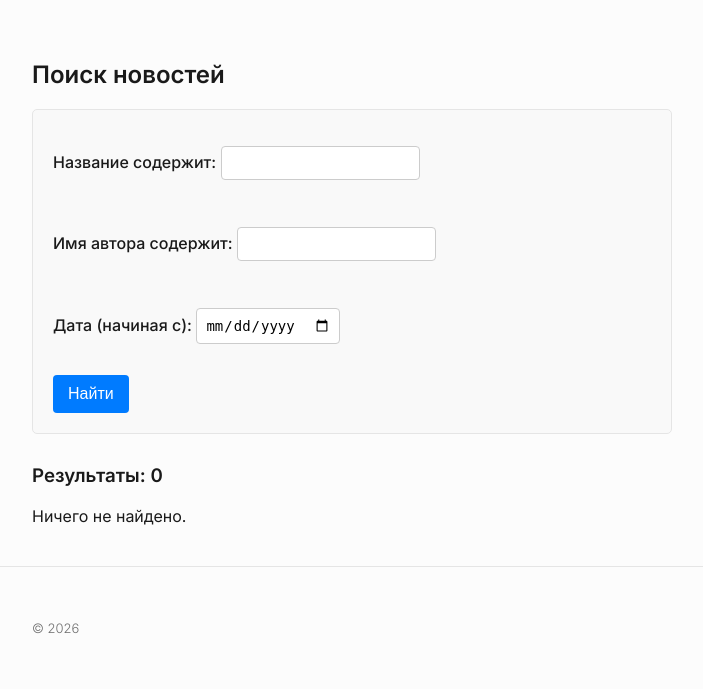
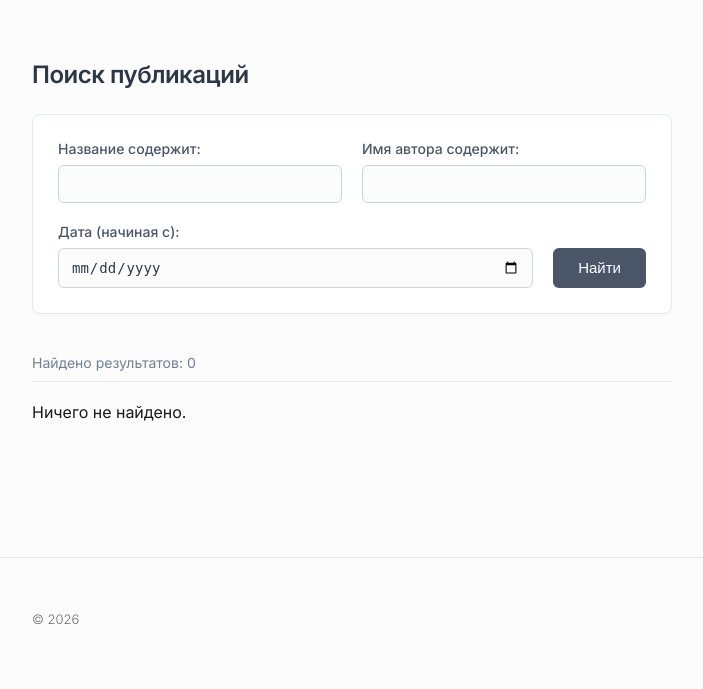
Before and after one commit to Gorganzolo/News_portal, a Django app: page /news/search/ in a window 1280 px wide. Shown: the part 120-809 px from the top of the page, without its empty margins (288-991 px from the left). After the commit the page ends 745 px from the top, so only its background shows below. Run offline with Django 5.2, Linux system fonts and the light colour scheme; data that the repository does not hold is empty.

Commit message:
Add pagination, search filters, and CRUD for news/articles
- Added pagination to PostListView (10 items per page) with dynamic adjacent page links.
- Created PostSearchView and PostFilter for searching posts by title, author, and date using django-filter.
- Implemented forms.py excluding the choice field.
- Added CreateView, UpdateView, and DeleteView for both news and articles.
- Used form_valid to automatically set the choice field (news vs article) during creation.
- Used get_queryset to segregate editing/deleting news and articles to their correct paths.
- Added views and URLs for liking and disliking posts.
- Refactored URLs into app-specific files (news.urls, news.articles_urls).
- Updated UI design for all templates to use a minimal scandinavian style as requested.

Co-authored-by: Gorganzolo <185068550+Gorganzolo@users.noreply.github.com>

```diff
--- a/NewsPortal/news/urls.py
+++ b/NewsPortal/news/urls.py
@@ -2,7 +2,8 @@ from django.urls import path
 from .views import (
     PostListView, PostDetailView, PostSearchView,
     NewsCreateView, NewsUpdateView, NewsDeleteView,
-    ArticleCreateView, ArticleUpdateView, ArticleDeleteView
+    ArticleCreateView, ArticleUpdateView, ArticleDeleteView,
+    like_post, dislike_post
 )
 
 urlpatterns = [
@@ -14,6 +15,10 @@ urlpatterns = [
     path('<int:pk>/edit/', NewsUpdateView.as_view(), name='news_update'),
     path('<int:pk>/delete/', NewsDeleteView.as_view(), name='news_delete'),
 
+    # Лайки и дизлайки
+    path('<int:pk>/like/', like_post, name='like_post'),
+    path('<int:pk>/dislike/', dislike_post, name='dislike_post'),
+
     # Пути для статей (префикс 'news/' убирается на уровне NewsPortal/urls.py)
     # Обратите внимание: в задании указаны пути /articles/...
     # Поэтому мы вынесем их в отдельный файл articles_urls.py или добавим префикс прямо здесь,
--- a/NewsPortal/news/views.py
+++ b/NewsPortal/news/views.py
@@ -103,3 +103,16 @@ class ArticleDeleteView(DeleteView):
 
     def get_queryset(self):
         return super().get_queryset().filter(choice=Post.article)
+
+# Лайки и дизлайки
+from django.shortcuts import get_object_or_404, redirect
+
+def like_post(request, pk):
+    post = get_object_or_404(Post, id=pk)
+    post.like()
+    return redirect('news_detail', pk=pk)
+
+def dislike_post(request, pk):
+    post = get_object_or_404(Post, id=pk)
+    post.dislike()
+    return redirect('news_detail', pk=pk)
--- a/NewsPortal/templates/news_view/news_search.html
+++ b/NewsPortal/templates/news_view/news_search.html
@@ -5,45 +5,78 @@
 
 {% block content %}
 <style>
+    .search-header {
+        margin-bottom: 25px;
+        color: #2d3748;
+        font-weight: 600;
+        letter-spacing: -0.5px;
+    }
     .search-form {
-        margin-bottom: 30px;
-        padding: 20px;
-        background-color: #f9f9f9;
-        border: 1px solid var(--border-color);
-        border-radius: 5px;
+        margin-bottom: 40px;
+        padding: 25px;
+        background-color: #ffffff;
+        border: 1px solid #e2e8f0;
+        border-radius: 8px;
+        box-shadow: 0 2px 4px rgba(0, 0, 0, 0.02);
     }
     .search-form form {
         display: flex;
-        flex-direction: column;
-        gap: 15px;
+        flex-wrap: wrap;
+        gap: 20px;
+        align-items: flex-end;
     }
-    .search-form .form-group {
+    .search-form p {
         display: flex;
         flex-direction: column;
+        margin: 0;
+        flex: 1;
+        min-width: 200px;
     }
     .search-form label {
+        margin-bottom: 8px;
         font-weight: 500;
-        margin-bottom: 5px;
+        color: #4a5568;
+        font-size: 14px;
     }
     .search-form input[type="text"],
     .search-form input[type="date"] {
-        padding: 8px;
-        border: 1px solid #ccc;
-        border-radius: 4px;
+        padding: 10px 12px;
+        border: 1px solid #cbd5e0;
+        border-radius: 6px;
         font-size: 14px;
+        color: #2d3748;
+        background-color: #fcfcfc;
+        transition: border-color 0.2s ease;
+    }
+    .search-form input[type="text"]:focus,
+    .search-form input[type="date"]:focus {
+        outline: none;
+        border-color: #a0aec0;
+        background-color: #fff;
     }
     .search-form button {
-        padding: 10px 15px;
-        background-color: #007bff;
+        padding: 10px 24px;
+        background-color: #4a5568;
         color: white;
-        border: none;
-        border-radius: 4px;
+        border: 1px solid transparent;
+        border-radius: 6px;
         cursor: pointer;
-        font-size: 16px;
-        align-self: flex-start;
+        font-size: 15px;
+        font-weight: 500;
+        transition: all 0.2s ease;
+        height: 40px; /* Выравнивание с инпутами */
     }
     .search-form button:hover {
-        background-color: #0056b3;
+        background-color: #2d3748;
+    }
+
+    .results-count {
+        font-size: 14px;
+        color: #718096;
+        margin-bottom: 20px;
+        font-weight: 400;
+        border-bottom: 1px solid #e2e8f0;
+        padding-bottom: 10px;
     }
 
     .posts-list {
@@ -107,7 +140,7 @@
     }
 </style>
 
-<h2>Поиск новостей</h2>
+<h2 class="search-header">Поиск публикаций</h2>
 
 <div class="search-form">
     <form action="" method="get">
@@ -116,7 +149,9 @@
     </form>
 </div>
 
-<h3>Результаты: {{ paginator.count }}</h3>
+<div class="results-count">
+    Найдено результатов: {{ paginator.count }}
+</div>
 
 {# Список всех найденных постов #}
 <ul class="posts-list">
```
Also changed, not shown: NewsPortal/templates/news_view/news_detail.html (+94 -0 lines), NewsPortal/templates/news_view/news_list.html (+49 -12 lines), NewsPortal/templates/news_view/post_delete.html (+42 -20 lines), NewsPortal/templates/news_view/post_edit.html (+48 -23 lines).
